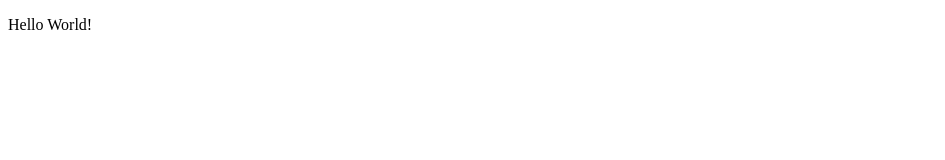
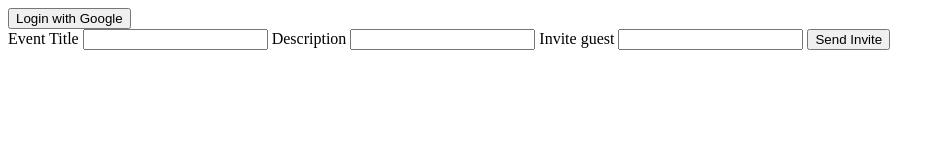
Before and after one commit to AndieC/schedule-me, a website: page public/index.html in a window 1280 px wide. Shown: the whole page, without its empty margins (0-945 px from the left). Drawn offline with Linux system fonts and the light colour scheme.

Commit message:
Adds HTML form

```diff
--- a/public/index.html
+++ b/public/index.html
@@ -9,7 +9,24 @@
         <link rel="stylesheet" href="">
     </head>
     <body>
-        <p>Hello World!</p>
+        <div class="form">
+            <!-- insert route for google auth -->
+            <form action="" method="get">
+                <button type="submit" class="googleauth">
+                    Login with Google
+                </button>
+            </form>
+            <!-- insert route to submit for -->
+            <form action="" method="post">
+                <label for="event title">Event Title</label>
+                <input type="text" name="title">
+                <label for="event description">Description</label>
+                <input type="text" name="description">
+                <label for="attendee email">Invite guest</label>
+                <input type="text" name="email">
+                <button type="submit" class="form submit">Send Invite</button>
+            </form>
+        </div>
         <script src="" async defer></script>
     </body>
 </html>
```
